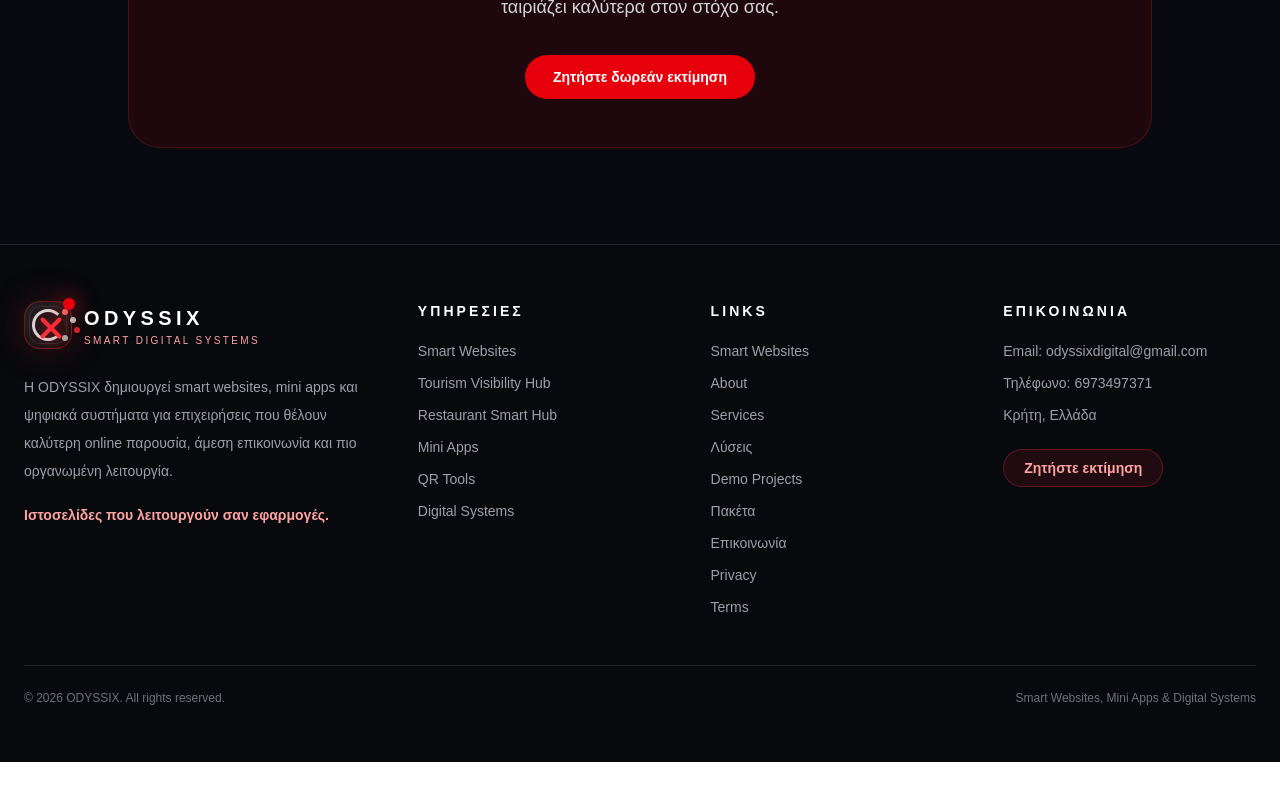
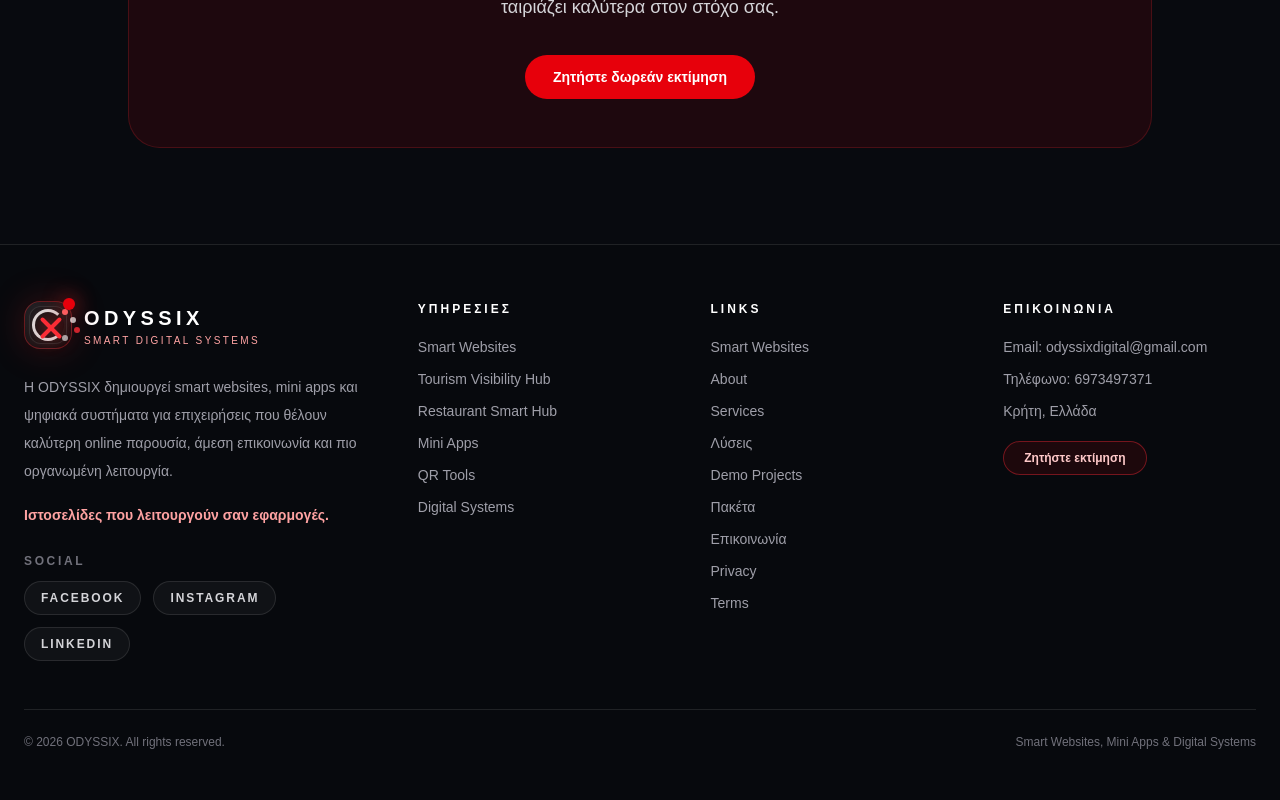
Before and after one commit to OdyssiX/odyssix-site, a Next.js app: page /about in a window 1280 px wide. Shown: the part 3164-3964 px from the top of the page. Before the commit the page ends 3926 px from the top, so only its background shows below. Built offline with nearby package versions, Linux system fonts and the light colour scheme.

Commit message:
Show social links in footer

```diff
--- a/components/Footer.tsx
+++ b/components/Footer.tsx
@@ -1,4 +1,5 @@
 import OdyssixLogo from "./OdyssixLogo";
+import SocialLinks from "./SocialLinks";
 
 const services = [
   "Smart Websites",
@@ -38,57 +39,77 @@ export default function Footer() {
             <p className="mt-5 text-sm font-semibold text-red-300">
               Ιστοσελίδες που λειτουργούν σαν εφαρμογές.
             </p>
+
+            <div className="mt-7">
+              <p className="mb-3 text-xs font-bold uppercase tracking-[0.22em] text-zinc-500">
+                Social
+              </p>
+              <SocialLinks />
+            </div>
           </div>
 
           <div>
-            <h3 className="text-sm font-bold uppercase tracking-[0.22em] text-white">
+            <h3 className="text-xs font-bold uppercase tracking-[0.25em] text-white">
               Υπηρεσίες
             </h3>
 
-            <ul className="mt-5 space-y-3 text-sm text-zinc-400">
+            <div className="mt-5 grid gap-3">
               {services.map((service) => (
-                <li key={service}>{service}</li>
+                <p key={service} className="text-sm text-zinc-400">
+                  {service}
+                </p>
               ))}
-            </ul>
+            </div>
           </div>
 
           <div>
-            <h3 className="text-sm font-bold uppercase tracking-[0.22em] text-white">
+            <h3 className="text-xs font-bold uppercase tracking-[0.25em] text-white">
               Links
             </h3>
 
-            <ul className="mt-5 space-y-3 text-sm text-zinc-400">
+            <div className="mt-5 grid gap-3">
               {links.map((link) => (
-                <li key={link.href}>
-                  <a href={link.href} className="transition hover:text-white">
+                <a
+                  key={link.href}
+                  href={link.href}
+                  className="text-sm text-zinc-400 transition hover:text-white"
+                >
                   {link.label}
                 </a>
-                </li>
               ))}
-            </ul>
+            </div>
           </div>
 
           <div>
-            <h3 className="text-sm font-bold uppercase tracking-[0.22em] text-white">
+            <h3 className="text-xs font-bold uppercase tracking-[0.25em] text-white">
               Επικοινωνία
             </h3>
 
-            <div className="mt-5 space-y-3 text-sm text-zinc-400">
-              <p>Email: odyssixdigital@gmail.com</p>
-              <p>Τηλέφωνο: 6973497371</p>
+            <div className="mt-5 grid gap-3 text-sm text-zinc-400">
+              <a
+                href="mailto:odyssixdigital@gmail.com"
+                className="transition hover:text-white"
+              >
+                Email: odyssixdigital@gmail.com
+              </a>
+
+              <a href="tel:+306973497371" className="transition hover:text-white">
+                Τηλέφωνο: 6973497371
+              </a>
+
               <p>Κρήτη, Ελλάδα</p>
-            </div>
 
               <a
-              href="#contact"
-              className="mt-6 inline-flex rounded-full border border-red-500/30 bg-red-500/10 px-5 py-2 text-sm font-semibold text-red-300 transition hover:bg-red-500/20"
+                href="/#contact"
+                className="mt-2 inline-flex w-fit rounded-full border border-red-500/40 bg-red-600/10 px-5 py-2 text-xs font-bold text-red-200 transition hover:bg-red-600 hover:text-white"
               >
                 Ζητήστε εκτίμηση
               </a>
             </div>
           </div>
+        </div>
 
-        <div className="mt-10 flex flex-col gap-4 border-t border-white/10 pt-6 text-xs text-zinc-500 md:mt-12 md:flex-row md:items-center md:justify-between">
+        <div className="mt-12 flex flex-col gap-4 border-t border-white/10 pt-6 text-xs text-zinc-500 md:flex-row md:items-center md:justify-between">
           <p>© 2026 ODYSSIX. All rights reserved.</p>
           <p>Smart Websites, Mini Apps & Digital Systems</p>
         </div>
--- /dev/null
+++ b/components/SocialLinks.tsx
@@ -0,0 +1,32 @@
+const socials = [
+  {
+    label: "Facebook",
+    href: "https://www.facebook.com/profile.php?id=61590156077853",
+  },
+  {
+    label: "Instagram",
+    href: "https://www.instagram.com/odyssixdigital/",
+  },
+  {
+    label: "LinkedIn",
+    href: "https://www.linkedin.com/in/odyssix-digital-9594a1413",
+  },
+];
+
+export default function SocialLinks() {
+  return (
+    <div className="flex flex-wrap gap-3">
+      {socials.map((social) => (
+        <a
+          key={social.label}
+          href={social.href}
+          target="_blank"
+          rel="noreferrer"
+          className="rounded-full border border-white/10 bg-white/[0.04] px-4 py-2 text-xs font-bold uppercase tracking-[0.16em] text-zinc-300 transition hover:border-red-500/40 hover:bg-red-600 hover:text-white"
+        >
+          {social.label}
+        </a>
+      ))}
+    </div>
+  );
+}
```
Lines whose indentation alone changed are shown as unchanged.
